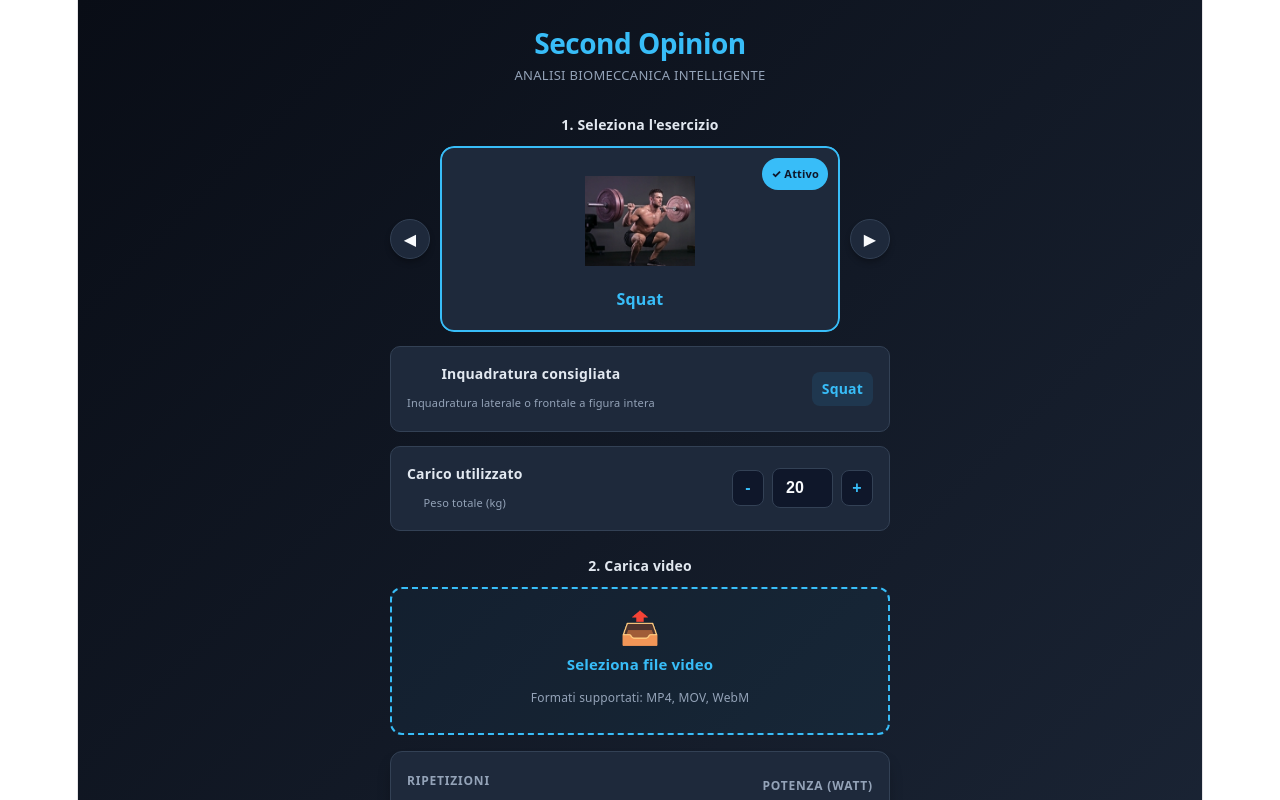
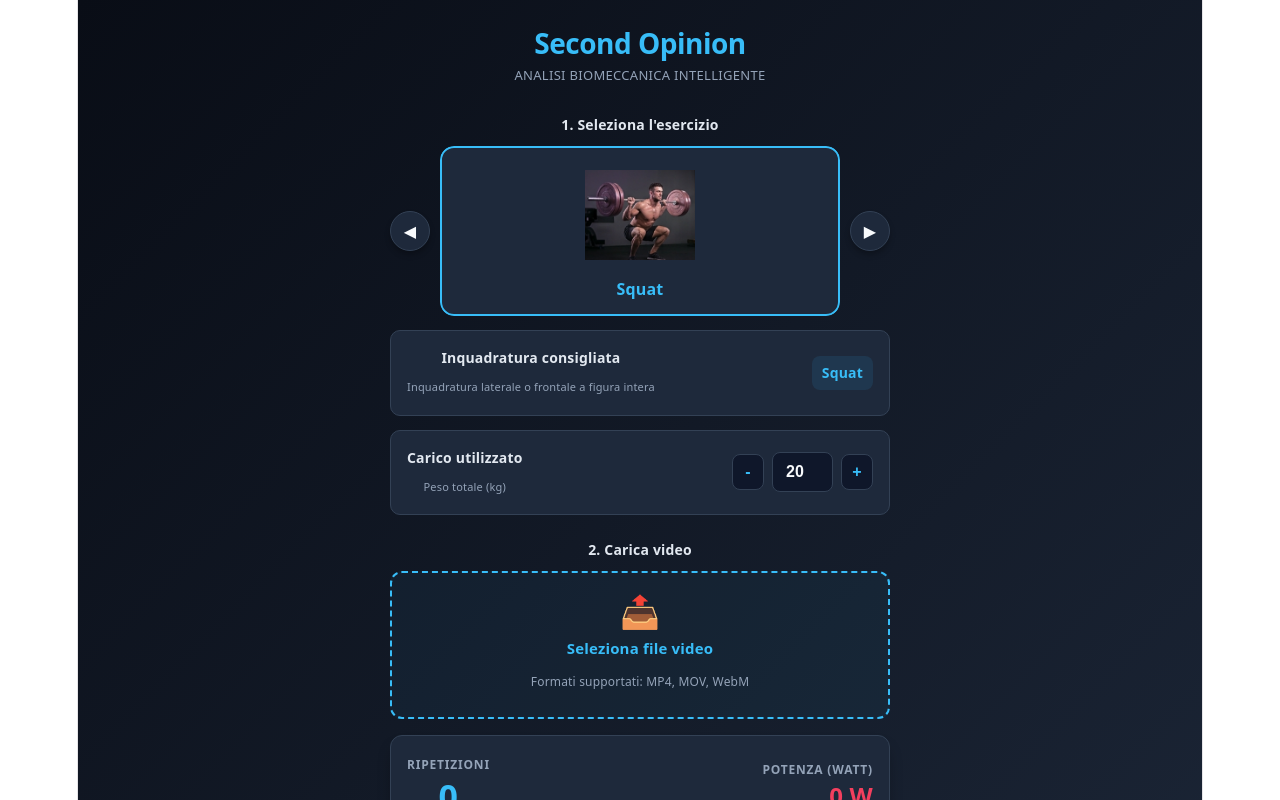
Before and after one commit to jaq77va/second-opinion, a React (Vite) app: page / in a window 1280 px wide. Shown: the top 800 px of the page. Built offline with nearby package versions, Linux system fonts and the light colour scheme.

Commit message:
migliorie v13

```diff
--- a/src/App.tsx
+++ b/src/App.tsx
@@ -4,19 +4,6 @@ import { analyzeExerciseGeometry, type AnalysisResult } from './biomechanicsEngi
 import { getGeminiFeedback } from './geminiCoach';
 
 type Exercise = 'squat' | 'stacco' | 'panca_piana' | 'lat_machine' | 'alzate_laterali';
-
-/*
-
-const EXERCISES: { id: Exercise; label: string; icon: string; viewHint: string; isDumbbell: boolean }[] = [
-  { id: 'squat', label: 'Squat', icon: '🏋️‍♂️', viewHint: 'Inquadratura laterale o frontale a figura intera', isDumbbell: false },
-  { id: 'stacco', label: 'Stacco da terra', icon: '🏋️', viewHint: 'Inquadratura laterale a altezza bacino', isDumbbell: false },
-  { id: 'panca_piana', label: 'Panca piana', icon: '🤸‍♂️', viewHint: 'Inquadratura laterale o obliqua a 45°', isDumbbell: false },
-  { id: 'lat_machine', label: 'Lat machine', icon: '🧗‍♂️', viewHint: 'Inquadratura posteriore o laterale', isDumbbell: false },
-  { id: 'alzate_laterali', label: 'Alzate laterali', icon: '🤾‍♂️', viewHint: 'Inquadratura frontale dal bacino in su', isDumbbell: true },
-];
-
-
-*/
 
 const EXERCISES: { id: Exercise; label: string; imagePath: string; viewHint: string; isDumbbell: boolean }[] = [
   { id: 'squat', label: 'Squat', imagePath: '/images/squat.png', viewHint: 'Inquadratura laterale o frontale a figura intera', isDumbbell: false },
@@ -551,7 +538,7 @@ export function App() {
                     flex: '0 0 100%',
                     scrollSnapAlign: 'center',
                     boxSizing: 'border-box',
-                  padding: 18,
+                    padding: '12px 16px', // Cornice più piccola e compatta attorno all'immagine
                     borderRadius: 14,
                     border: isSelected ? '2px solid #38bdf8' : '1px solid #334155',
                     background: isSelected ? '#1e293b' : '#0f172a',
@@ -559,37 +546,18 @@ export function App() {
                     display: 'flex',
                     flexDirection: 'column',
                     alignItems: 'center',
-                  gap: 10,
+                    gap: 6,
                     transition: 'all 0.2s ease',
                     position: 'relative',
                     boxShadow: isSelected ? '0 10px 15px -3px rgba(56, 189, 248, 0.15)' : 'none',
                   }}
                 >
-                {isSelected && (
-                  <span
-                    style={{
-                      position: 'absolute',
-                      top: 10,
-                      right: 10,
-                      background: '#38bdf8',
-                      color: '#0f172a',
-                      fontSize: 11,
-                      fontWeight: 800,
-                      padding: '3px 9px',
-                      borderRadius: 20,
-                    }}
-                  >
-                    ✓ Attivo
-                  </span>
-                )}
-
-                {/* Sostituito l'emoji con il tag img per il PNG */}
+                  {/* Badge 'Attivo' rimosso completamente */}
                   <img
                     src={ex.imagePath}
                     alt={ex.label}
                     style={{ width: 110, height: 110, objectFit: 'contain', borderRadius: 8 }}
                   />
-
                   <span style={{ fontSize: 16, fontWeight: 700, color: isSelected ? '#38bdf8' : '#cbd5e1' }}>
                     {ex.label}
                   </span>
@@ -768,7 +736,7 @@ export function App() {
           </div>
         </div>
 
-        {/* --- STATO VIDEO CON SEMAFORO DINAMICO (SPOSTATO PRIMA DEL VIDEO) --- */}
+        {/* --- STATO VIDEO CON SEMAFORO DINAMICO --- */}
         <div style={{ marginTop: 16, padding: 14, border: '1px solid #334155', borderRadius: 10, background: '#1e293b', fontSize: 14, color: '#cbd5e1', display: 'flex', alignItems: 'center', gap: 10 }}>
           <span
             style={{
@@ -850,11 +818,10 @@ export function App() {
               )}
             </div>
 
-            {/* SEZIONE AI COACH CON SEMAFORO A SINISTRA E SENZA ICONA ROBOT */}
+            {/* SEZIONE AI COACH */}
             <div style={{ marginTop: 16, padding: 18, background: '#1e293b', color: '#fff', borderRadius: 12, border: '1px solid #334155', boxShadow: '0 10px 15px -3px rgba(0,0,0,0.3)' }}>
               <div style={{ display: 'flex', justifyContent: 'space-between', alignItems: 'center', marginBottom: 12 }}>
 
-                {/* Titolo con semaforo a sinistra */}
                 <div style={{ display: 'flex', alignItems: 'center', gap: 10 }}>
                   <span
                     style={{
@@ -870,7 +837,6 @@ export function App() {
                   <h4 style={{ margin: 0, color: '#f43f5e', fontSize: 16, fontWeight: 800 }}>AI Coach</h4>
                 </div>
 
-                {/* Messaggio di stato descrittivo a destra */}
                 <span style={{ fontSize: 13, color: '#94a3b8' }}>{aiStatusMessage}</span>
               </div>
 
```
Lines whose indentation alone changed are shown as unchanged.
